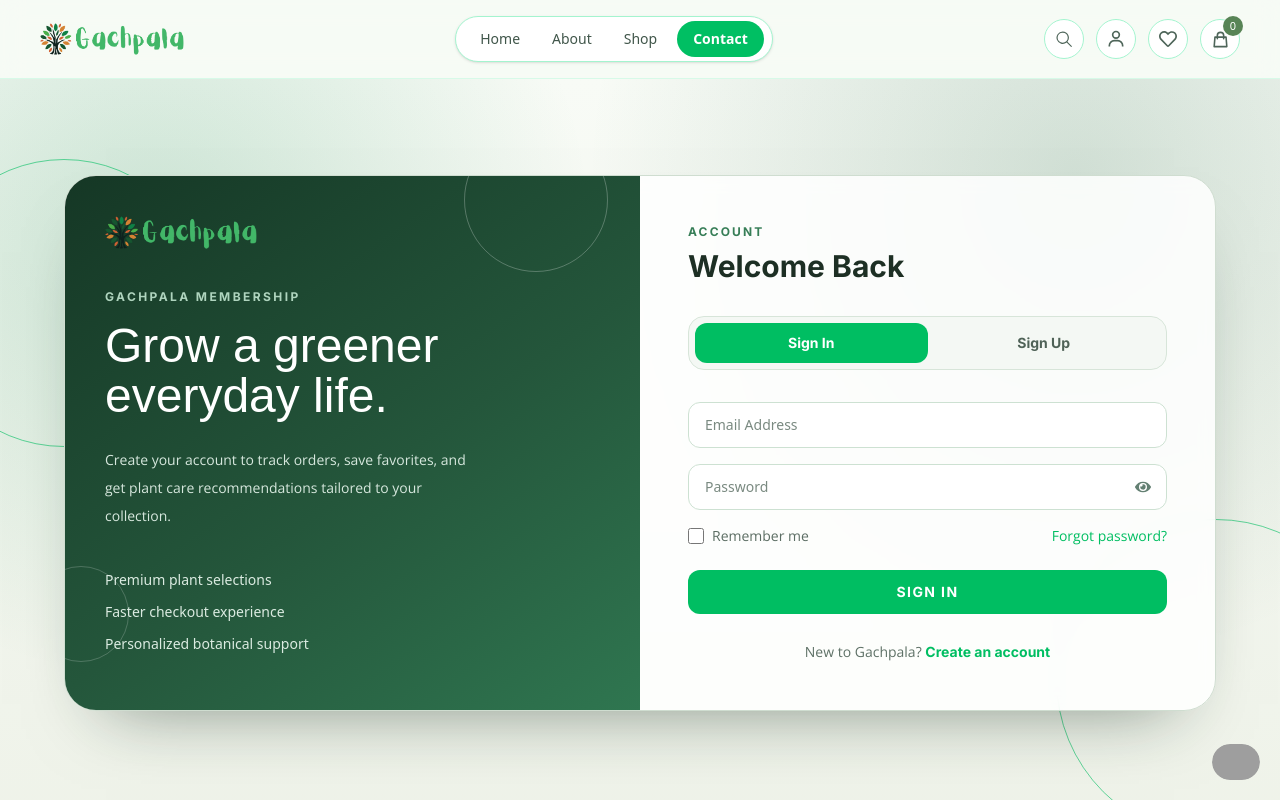
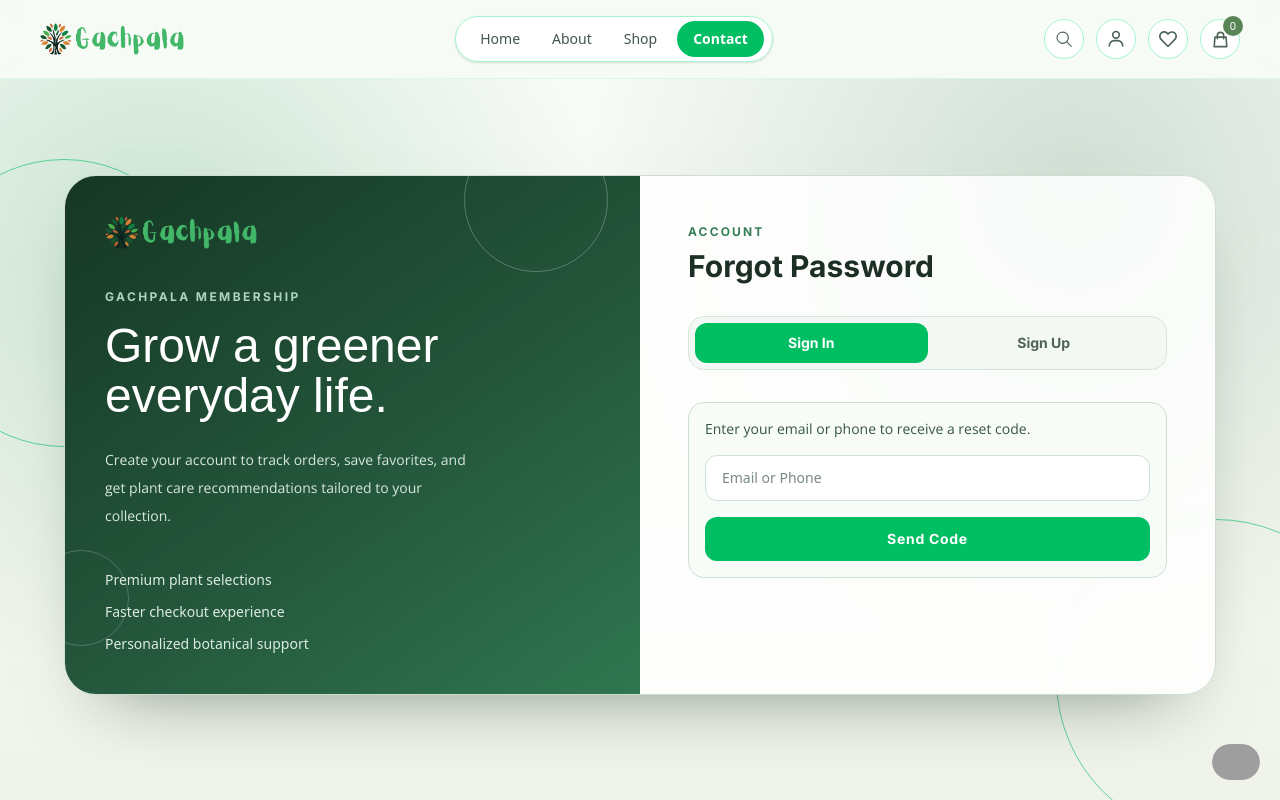
Before and after one commit to Gachpala/gachpala-frontend, a Next.js app: page /signInUp in a window 1280 px wide. Both pictures are taken after a click on the button "Forgot password?". Shown: the top 800 px of the page. Built offline with nearby package versions, Linux system fonts and the light colour scheme; grey boxes are pictures that could not be loaded; a web font is replaced by a local one.

Commit message:
added the forget email send form

```diff
--- a/src/app/signInUp/page.js
+++ b/src/app/signInUp/page.js
@@ -7,11 +7,7 @@ import Link from "next/link";
 import { FaEye, FaEyeSlash } from "react-icons/fa";
 import { IoCloseSharp } from "react-icons/io5";
 import { API_BASE_URL } from "@/app/config";
-import {
-  AUTH_CHANGED_EVENT,
-  AUTH_TOKEN_KEY,
-  isAuthenticated,
-} from "@/lib/authGate";
+import { AUTH_CHANGED_EVENT, AUTH_TOKEN_KEY } from "@/lib/authGate";
 import { useRouter } from "next/navigation";
 
 const inputClassName =
@@ -29,19 +25,23 @@ function SignInUpPageComponent({ isOpen, onClose }) {
   const [signUpPhone, setSignUpPhone] = useState("");
   const [signInEmail, setSignInEmail] = useState("");
   const [signInPassword, setSignInPassword] = useState("");
+  const [showForgotPassword, setShowForgotPassword] = useState(false);
+  const [forgotPasswordContact, setForgotPasswordContact] = useState("");
+  const [forgotPasswordError, setForgotPasswordError] = useState("");
+  const [forgotPasswordSuccess, setForgotPasswordSuccess] = useState("");
   const [isSigningIn, setIsSigningIn] = useState(false);
   const [signInError, setSignInError] = useState("");
   const [signInSuccess, setSignInSuccess] = useState("");
   const [isSigningUp, setIsSigningUp] = useState(false);
   const [signUpError, setSignUpError] = useState("");
   const [signUpSuccess, setSignUpSuccess] = useState("");
-  const [hasSession, setHasSession] = useState(false);
   const [portalReady, setPortalReady] = useState(false);
   const isModalMode = typeof isOpen === "boolean";
   const router = useRouter();
 
   const switchTab = useCallback((tabName) => {
     setActiveTab(tabName);
+    setShowForgotPassword(false);
   }, []);
 
   const toggleSignInPassword = useCallback(() => {
@@ -60,23 +60,35 @@ function SignInUpPageComponent({ isOpen, onClose }) {
     onClose?.();
   }, [onClose]);
 
+  const handleForgotPasswordOpen = useCallback(() => {
+    setShowForgotPassword(true);
+    setForgotPasswordError("");
+    setForgotPasswordSuccess("");
+  }, []);
+
+  const handleForgotPasswordSendCode = useCallback(
+    (e) => {
+      e.preventDefault();
+
+      const contact = forgotPasswordContact.trim();
+
+      if (!contact) {
+        setForgotPasswordError("Please enter your email or phone number.");
+        setForgotPasswordSuccess("");
+        return;
+      }
+
+      setForgotPasswordError("");
+      setForgotPasswordSuccess(
+        "If an account exists, a reset code has been sent.",
+      );
+    },
+    [forgotPasswordContact],
+  );
+
   useEffect(() => {
     setPortalReady(true);
   }, []);
-
-  useEffect(() => {
-    const loggedIn = isAuthenticated();
-    setHasSession(loggedIn);
-
-    if (!loggedIn) return;
-
-    if (isModalMode) {
-      onClose?.();
-      return;
-    }
-
-    router.replace("/");
-  }, [isModalMode, isOpen, onClose, router]);
 
   const handleSignIn = useCallback(
     async (e) => {
@@ -135,7 +147,6 @@ function SignInUpPageComponent({ isOpen, onClose }) {
         localStorage.setItem("currentUser", JSON.stringify(userProfile));
         localStorage.setItem("user_name", userProfile.name);
         localStorage.setItem("user_email", userProfile.email);
-        setHasSession(true);
         setSignInSuccess("Signed in successfully.");
         setSignInEmail("");
         setSignInPassword("");
@@ -249,10 +260,6 @@ function SignInUpPageComponent({ isOpen, onClose }) {
     ],
   );
 
-  if (hasSession) {
-    return null;
-  }
-
   const content = (
     <main
       className={`relative overflow-hidden ${
@@ -325,7 +332,11 @@ function SignInUpPageComponent({ isOpen, onClose }) {
             <h2
               className={`${inter.className} mt-2 text-2xl text-[#1d2f24] sm:text-3xl`}
             >
-              {activeTab === "signin" ? "Welcome Back" : "Create Account"}
+              {activeTab === "signin"
+                ? showForgotPassword
+                  ? "Forgot Password"
+                  : "Welcome Back"
+                : "Create Account"}
             </h2>
           </div>
 
@@ -355,6 +366,42 @@ function SignInUpPageComponent({ isOpen, onClose }) {
           </div>
 
           {activeTab === "signin" ? (
+            showForgotPassword ? (
+              <form
+                onSubmit={handleForgotPasswordSendCode}
+                className="space-y-4 rounded-2xl border border-[#cde1d2] bg-[#f8fcf8] p-4"
+              >
+                <p className={`${openSans.className} text-sm text-[#365447]`}>
+                  Enter your email or phone to receive a reset code.
+                </p>
+                <input
+                  type="text"
+                  placeholder="Email or Phone"
+                  value={forgotPasswordContact}
+                  onChange={(e) => setForgotPasswordContact(e.target.value)}
+                  className={inputClassName}
+                />
+
+                <button
+                  type="submit"
+                  className={`${inter.className} w-full rounded-xl bg-[#00be62] px-5 py-3 text-sm tracking-wider text-white transition hover:bg-[#00a757]`}
+                >
+                  Send Code
+                </button>
+
+                {forgotPasswordError ? (
+                  <p className={`${openSans.className} text-sm text-red-600`}>
+                    {forgotPasswordError}
+                  </p>
+                ) : null}
+
+                {forgotPasswordSuccess ? (
+                  <p className={`${openSans.className} text-sm text-[#00be62]`}>
+                    {forgotPasswordSuccess}
+                  </p>
+                ) : null}
+              </form>
+            ) : (
               <form className="space-y-4" onSubmit={handleSignIn}>
                 <input
                   type="email"
@@ -384,11 +431,15 @@ function SignInUpPageComponent({ isOpen, onClose }) {
                   <label
                     className={`${openSans.className} flex items-center gap-2 text-[#5b6d63]`}
                   >
-                  <input type="checkbox" className="h-4 w-4 accent-[#00be62]" />
+                    <input
+                      type="checkbox"
+                      className="h-4 w-4 accent-[#00be62]"
+                    />
                     Remember me
                   </label>
                   <button
                     type="button"
+                    onClick={handleForgotPasswordOpen}
                     className={`${openSans.className} text-[#00be62] hover:underline`}
                   >
                     Forgot password?
@@ -428,6 +479,7 @@ function SignInUpPageComponent({ isOpen, onClose }) {
                   </button>
                 </p>
               </form>
+            )
           ) : (
             <form
               className="grid grid-cols-1 gap-4 sm:grid-cols-2"
```
Lines whose indentation alone changed are shown as unchanged.
